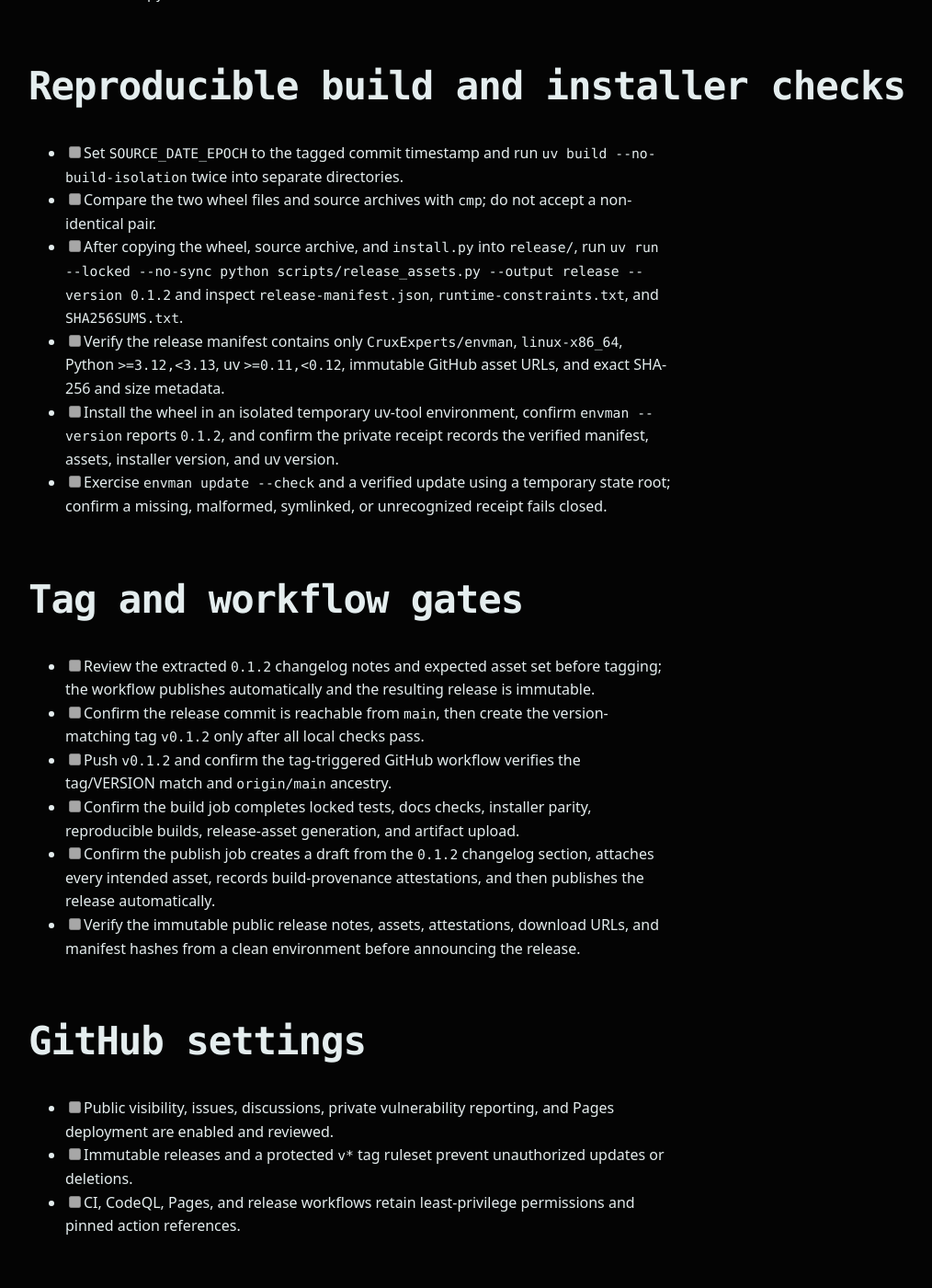
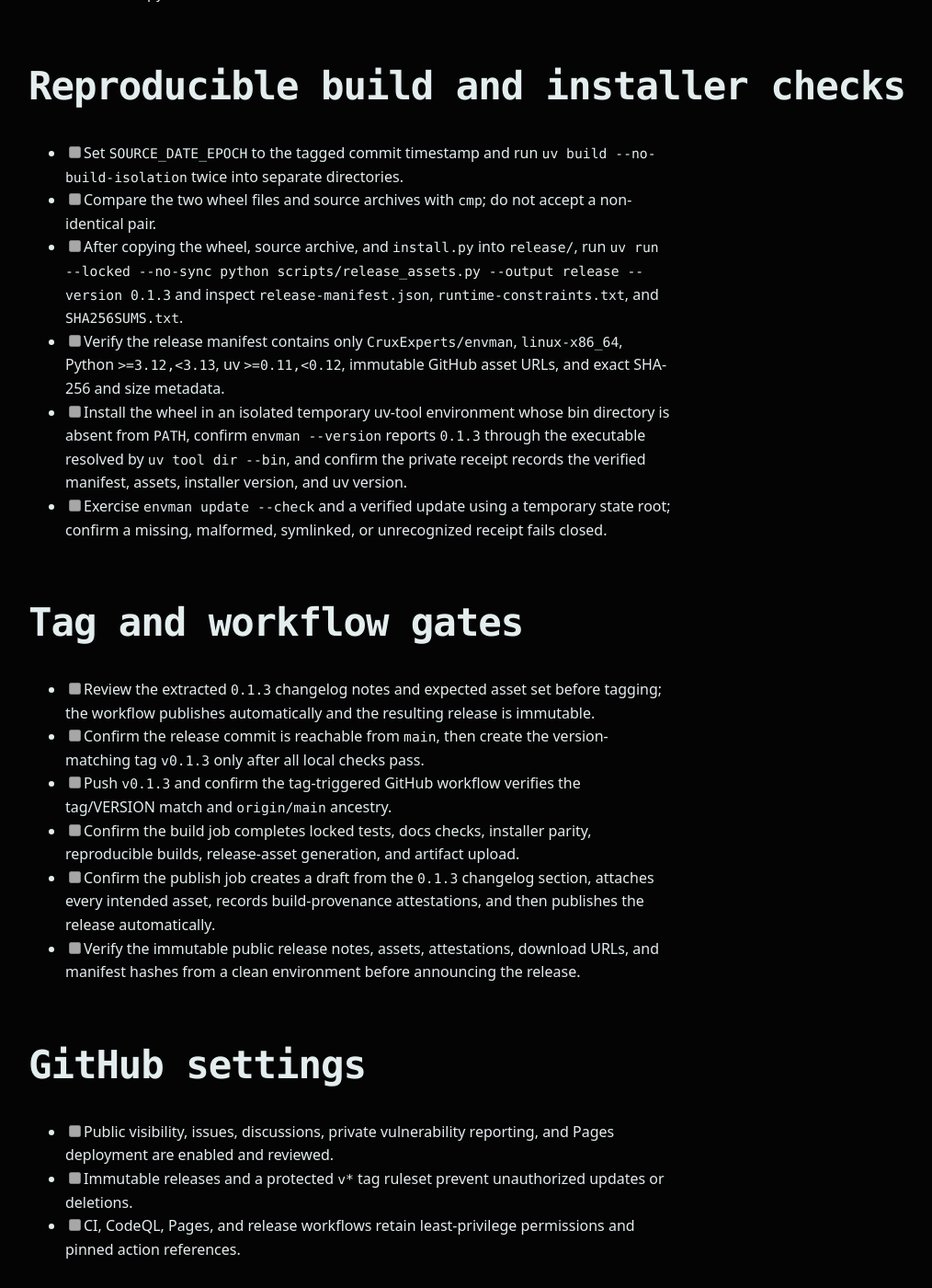
Before and after one commit to CruxExperts/envman, a Jekyll site: the page built from docs/governance/publishing-checklist.md, in a window 1280 px wide and 1400 px high, scrolled down 1348 px. Shown: the whole window at 92% size, without its empty margins (49-1063 px from the left). Built offline with Jekyll 4.4.1, drawn with Linux system fonts in a browser that asks for light colours; some of the changed text lies outside the part shown.

Commit message:
fix: verify command from uv tool bin

```diff
--- a/docs/governance/publishing-checklist.md
+++ b/docs/governance/publishing-checklist.md
@@ -5,18 +5,18 @@ title: Publishing checklist
 
 # Publishing checklist
 
-Use this checklist for the Envman 0.1.2 release. Every box is intentionally unchecked: local preparation is evidence for the controller, while GitHub and publication steps require an explicit remote review.
+Use this checklist for the Envman 0.1.3 release. Every box is intentionally unchecked: local preparation is evidence for the controller, while GitHub and publication steps require an explicit remote review.
 
 ## Public boundary
 
 - [ ] `README.md`, `LICENSE`, `SECURITY.md`, `CONTRIBUTING.md`, `SUPPORT.md`, and `CODE_OF_CONDUCT.md` are present, contain no private maintenance material, and link to the intended public repository.
 - [ ] A repository search finds no credentials, private keys, personal email addresses, machine-specific paths, hostnames, transcripts, or generated Localsetup state in tracked release content.
 - [ ] Installation, issue, discussion, security, and Pages URLs point to `CruxExperts/envman` or its public Pages site.
-- [ ] The changelog has a `0.1.2` section with release notes that describe only shipped behavior.
+- [ ] The changelog has a `0.1.3` section with release notes that describe only shipped behavior.
 
 ## Local source and documentation checks
 
-- [ ] `VERSION`, the README version display, package metadata, and the intended `v0.1.2` tag agree.
+- [ ] `VERSION`, the README version display, package metadata, and the intended `v0.1.3` tag agree.
 - [ ] `uv sync --locked --group dev` succeeds with the repository's required `uv 0.11.21`.
 - [ ] `uv run --locked --no-sync python -m unittest discover -s tests -p 'test_*.py'` passes.
 - [ ] `uv run --locked --no-sync python -m py_compile src/envman/*.py scripts/*.py install.py` passes.
@@ -28,18 +28,18 @@ Use this checklist for the Envman 0.1.2 release. Every box is intentionally unch
 
 - [ ] Set `SOURCE_DATE_EPOCH` to the tagged commit timestamp and run `uv build --no-build-isolation` twice into separate directories.
 - [ ] Compare the two wheel files and source archives with `cmp`; do not accept a non-identical pair.
-- [ ] After copying the wheel, source archive, and `install.py` into `release/`, run `uv run --locked --no-sync python scripts/release_assets.py --output release --version 0.1.2` and inspect `release-manifest.json`, `runtime-constraints.txt`, and `SHA256SUMS.txt`.
+- [ ] After copying the wheel, source archive, and `install.py` into `release/`, run `uv run --locked --no-sync python scripts/release_assets.py --output release --version 0.1.3` and inspect `release-manifest.json`, `runtime-constraints.txt`, and `SHA256SUMS.txt`.
 - [ ] Verify the release manifest contains only `CruxExperts/envman`, `linux-x86_64`, Python `>=3.12,<3.13`, uv `>=0.11,<0.12`, immutable GitHub asset URLs, and exact SHA-256 and size metadata.
-- [ ] Install the wheel in an isolated temporary uv-tool environment, confirm `envman --version` reports `0.1.2`, and confirm the private receipt records the verified manifest, assets, installer version, and uv version.
+- [ ] Install the wheel in an isolated temporary uv-tool environment whose bin directory is absent from `PATH`, confirm `envman --version` reports `0.1.3` through the executable resolved by `uv tool dir --bin`, and confirm the private receipt records the verified manifest, assets, installer version, and uv version.
 - [ ] Exercise `envman update --check` and a verified update using a temporary state root; confirm a missing, malformed, symlinked, or unrecognized receipt fails closed.
 
 ## Tag and workflow gates
 
-- [ ] Review the extracted `0.1.2` changelog notes and expected asset set before tagging; the workflow publishes automatically and the resulting release is immutable.
-- [ ] Confirm the release commit is reachable from `main`, then create the version-matching tag `v0.1.2` only after all local checks pass.
-- [ ] Push `v0.1.2` and confirm the tag-triggered GitHub workflow verifies the tag/VERSION match and `origin/main` ancestry.
+- [ ] Review the extracted `0.1.3` changelog notes and expected asset set before tagging; the workflow publishes automatically and the resulting release is immutable.
+- [ ] Confirm the release commit is reachable from `main`, then create the version-matching tag `v0.1.3` only after all local checks pass.
+- [ ] Push `v0.1.3` and confirm the tag-triggered GitHub workflow verifies the tag/VERSION match and `origin/main` ancestry.
 - [ ] Confirm the build job completes locked tests, docs checks, installer parity, reproducible builds, release-asset generation, and artifact upload.
-- [ ] Confirm the publish job creates a draft from the `0.1.2` changelog section, attaches every intended asset, records build-provenance attestations, and then publishes the release automatically.
+- [ ] Confirm the publish job creates a draft from the `0.1.3` changelog section, attaches every intended asset, records build-provenance attestations, and then publishes the release automatically.
 - [ ] Verify the immutable public release notes, assets, attestations, download URLs, and manifest hashes from a clean environment before announcing the release.
 
 ## GitHub settings
```
Also changed, not shown: docs/development/versioning-and-releases.md (+2 -2 lines), docs/getting-started/installation.md (+7 -4 lines), docs/index.md (+6 -5 lines), docs/reference/install-source-and-updates.md (+2 -1 lines), install.py (+13 -5 lines), tests/test_release_protocol.py (+8 -2 lines), CHANGELOG.md, README.md, 2 other files.
